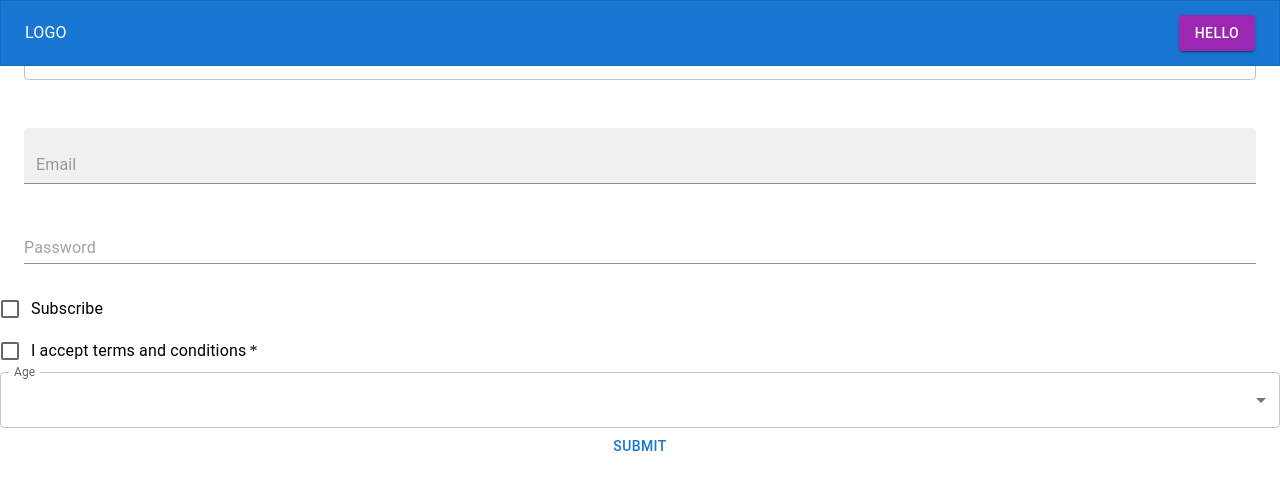
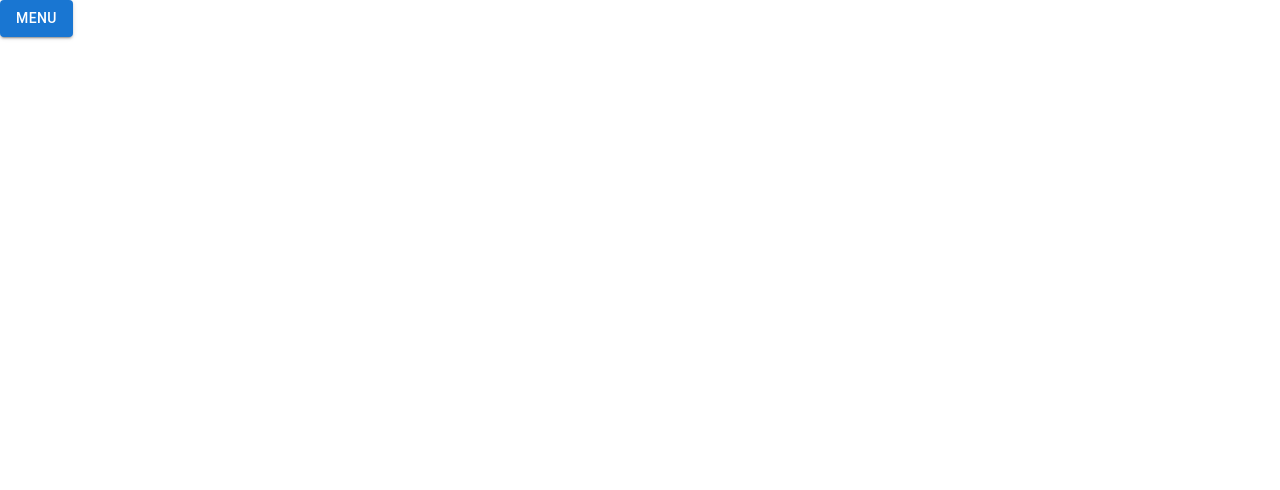
Before and after one commit to SandraCDT15/js-exercises, a React (Create React App) app in the folder weekTwo/playlistMUI/mui-tutorial/: page / in a window 1280 px wide. Shown: the top 490 px of the page. Built offline with nearby package versions, Linux system fonts and the light colour scheme.

Commit message:
Try a menu item

```diff
--- a/weekTwo/playlistMUI/mui-tutorial/src/App.js
+++ b/weekTwo/playlistMUI/mui-tutorial/src/App.js
@@ -2,14 +2,16 @@ import TypoElem from "./Typography";
 import Buttons from "./Buttons";
 import TextFieldElem from "./Textfield";
 import AppBarElem from "./AppBar";
+import MenuElem from "./Menu";
 
 function App() {
   return (
     <div>
       {/* <TypoElem />
       <Buttons /> */}
-      <AppBarElem />
-      <TextFieldElem />
+      {/* <AppBarElem /> */}
+      <MenuElem />
+      {/* <TextFieldElem /> */}
     </div>
   );
 }
--- /dev/null
+++ b/weekTwo/playlistMUI/mui-tutorial/src/Menu.js
@@ -0,0 +1,31 @@
+import React, { useState } from "react";
+import { Button, Menu, MenuItem } from "@mui/material";
+import { flushSync } from "react-dom";
+
+const MenuElem = () => {
+  const [anchorElem, setAnchorElem] = useState(null);
+  const [open, setOpen] = useState(false);
+  const handleClose = () => {
+    setAnchorElem(null);
+    setOpen(false);
+  };
+
+  const handleClick = (e) => {
+    setAnchorElem(e.currentTarget);
+    setOpen(true);
+  };
+  return (
+    <div>
+      <Button variant="contained" onClick={handleClick}>
+        Menu
+      </Button>
+      <Menu anchorEl={anchorElem} open={open} onClose={handleClose}>
+        <MenuItem onClick={handleClose}>Profile</MenuItem>
+        <MenuItem onClick={handleClose}>Settings</MenuItem>
+        <MenuItem onClick={handleClose}>Logout</MenuItem>
+      </Menu>
+    </div>
+  );
+};
+
+export default MenuElem;
```
